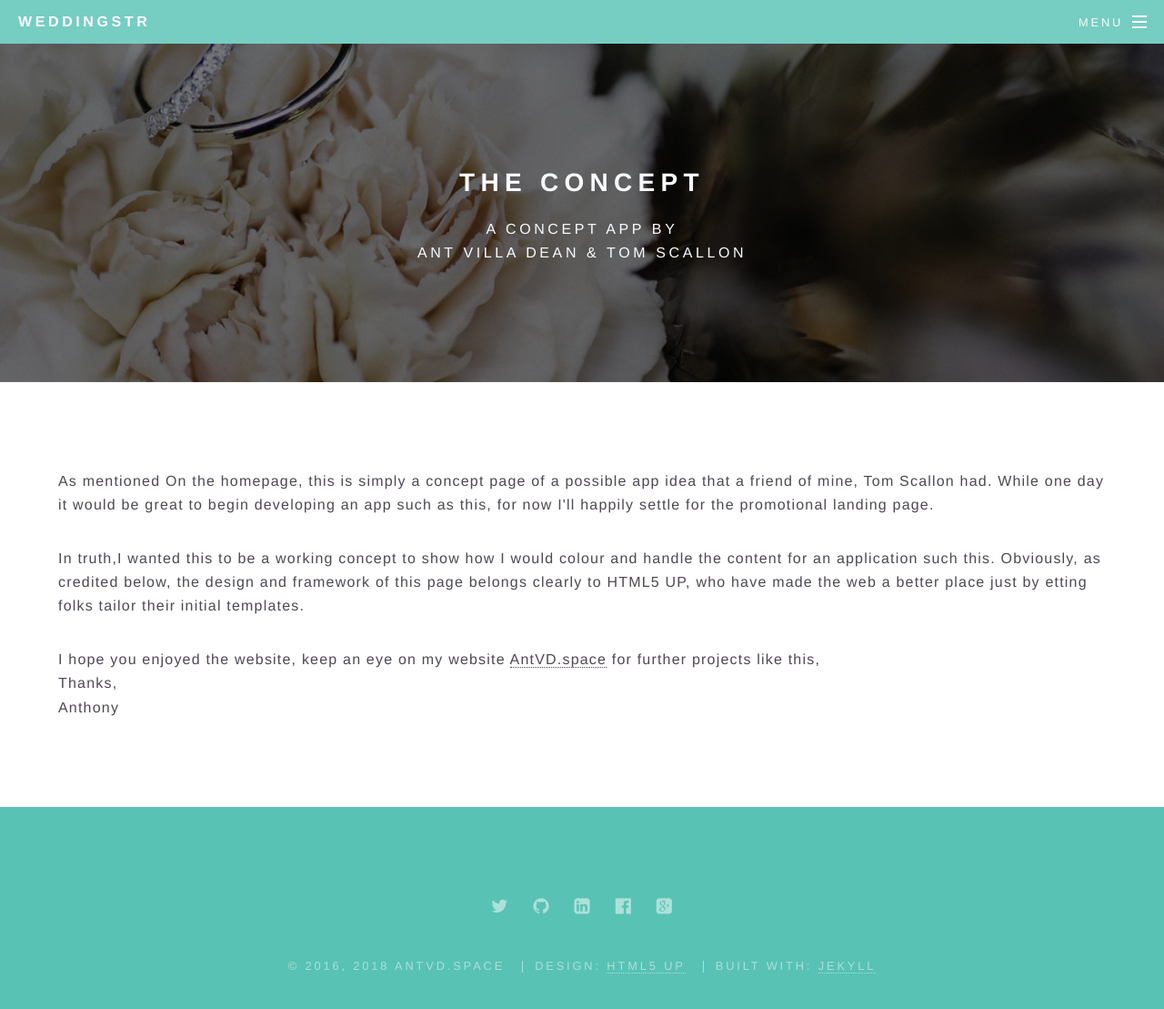
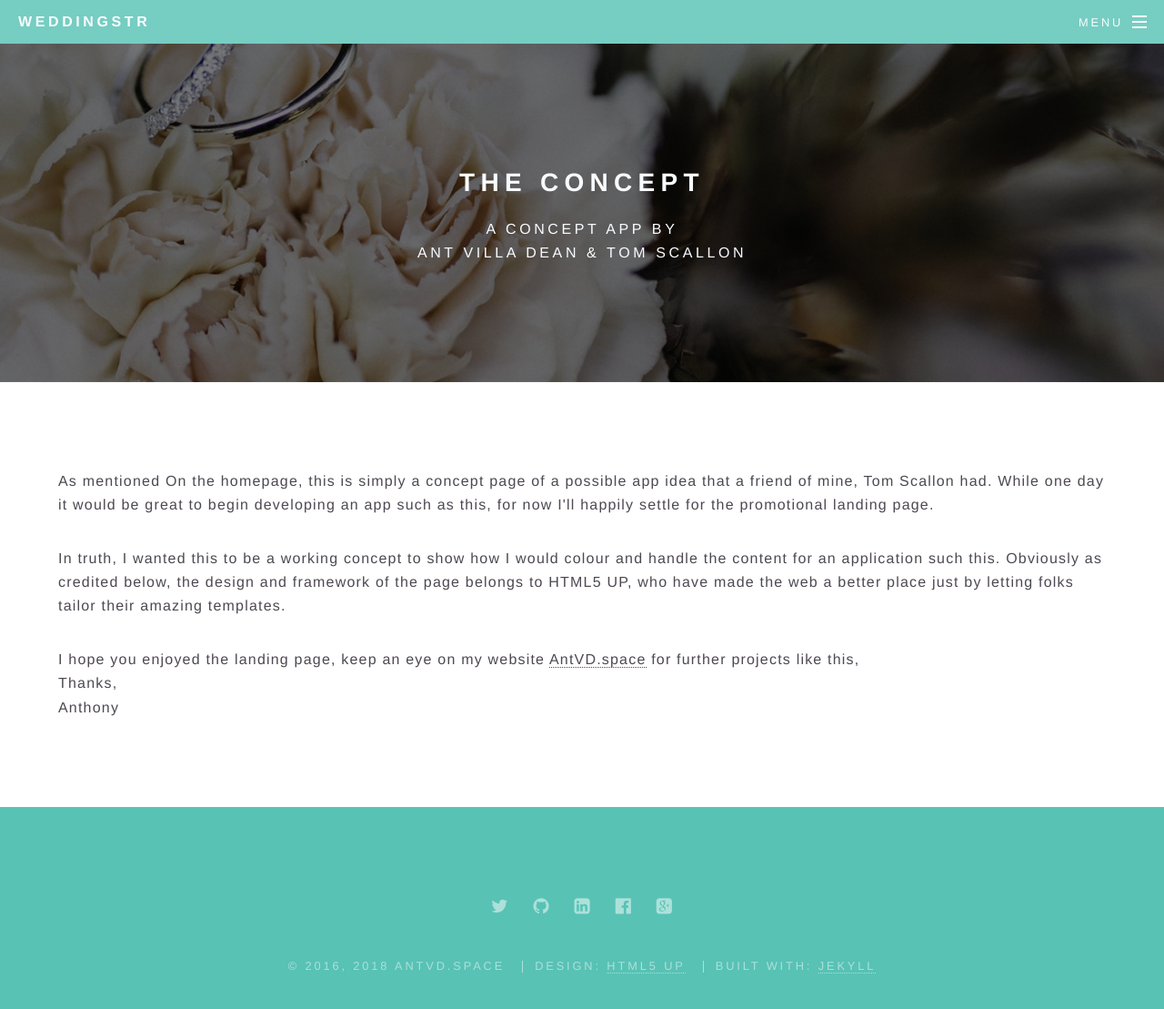
Before and after one commit to avdean/WeddingAppConcept, a Jekyll site: the page built from concept.html, in a window 1280 px wide and 1165 px high. Shown: the top 1109 px of the window at 91% size. Built offline with Jekyll 4.4.1, drawn with Linux system fonts in a browser that asks for light colours.

Commit message:
Update concept.html

```diff
--- a/concept.html
+++ b/concept.html
@@ -4,7 +4,7 @@ description: A Concept Explained
 title: The Concept
 ---
 	<p>As mentioned On the homepage, this is simply a concept page of a possible app idea that a friend of mine, Tom Scallon had. While one day it would be great to begin developing an app such as this, for now I'll happily settle for the promotional landing page.</p>
-	<p>In truth,I wanted this to be a working concept to show how I would colour and handle the content for an application such this. Obviously, as credited below, the design and framework of this page belongs clearly to HTML5 UP, who have made the web a better place just by etting folks tailor their initial templates.</p>
-	<p>I hope you enjoyed the website, keep an eye on my website <a href="https://antvd.space">AntVD.space</a> for further projects like this,
+	<p>In truth, I wanted this to be a working concept to show how I would colour and handle the content for an application such this. Obviously as credited below, the design and framework of the page belongs to HTML5 UP, who have made the web a better place just by letting folks tailor their amazing templates.</p>
+	<p>I hope you enjoyed the landing page, keep an eye on my website <a href="https://antvd.space">AntVD.space</a> for further projects like this,
 	<br>Thanks,
 	<br>Anthony</p>
```
